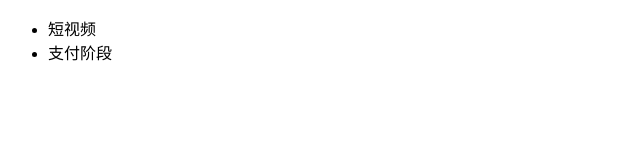
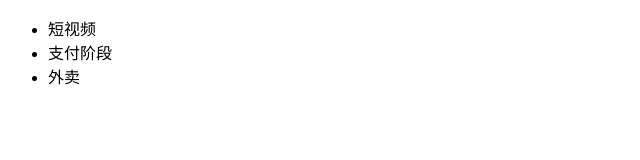
Before and after one commit to wei520wei/-, a plain HTML site: page index.html in a window 1280 px wide. Shown: the full height of the page, 0-640 px from the left. Drawn offline with Linux system fonts and the light colour scheme.

Commit message:
外卖功能

```diff
--- a/index.html
+++ b/index.html
@@ -9,6 +9,7 @@
 			<ul>
 				<li>短视频</li>
 				<li>支付阶段</li>
+				<li>外卖</li>
 			</ul>
 		</div>
 
```
